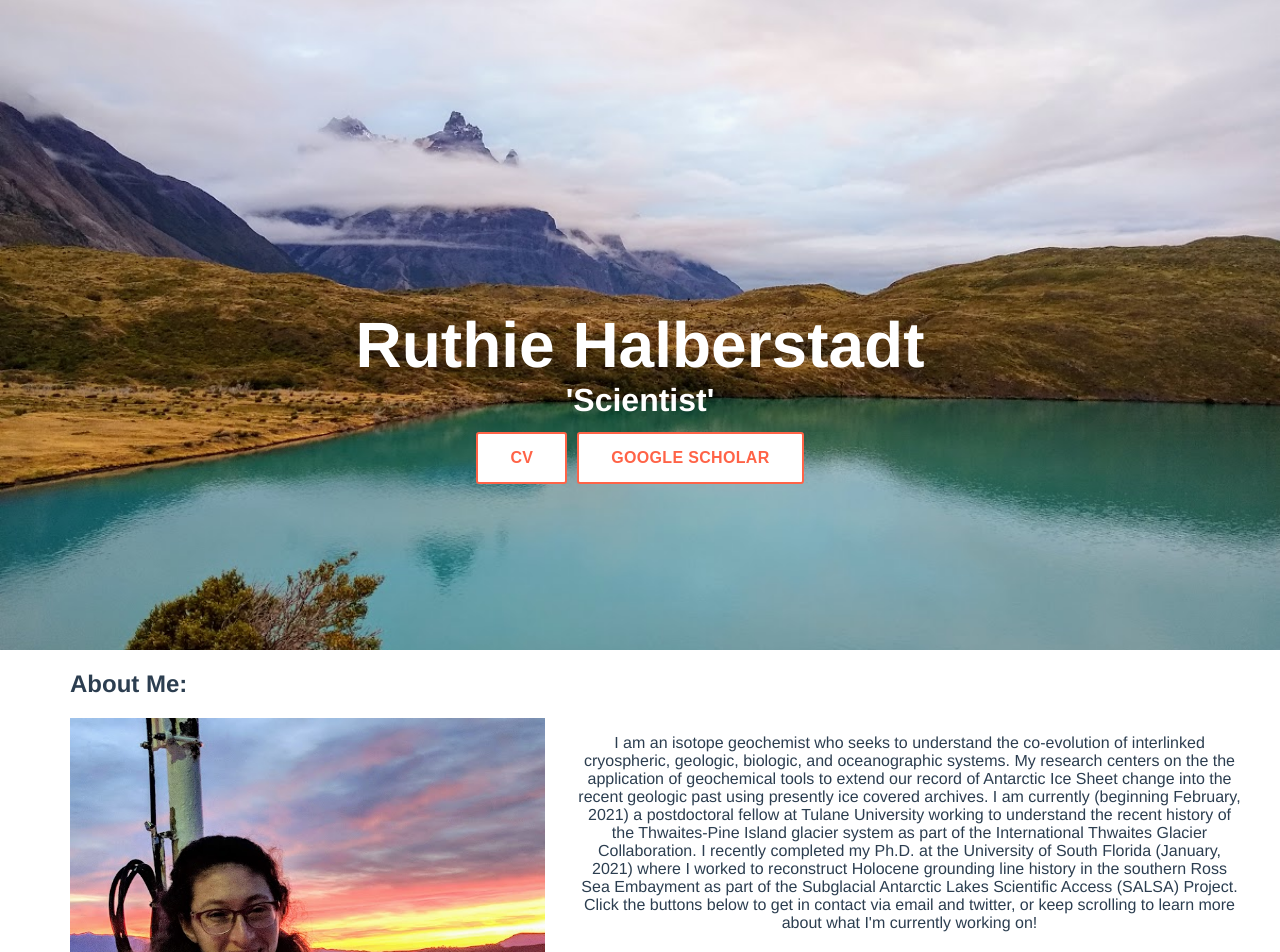
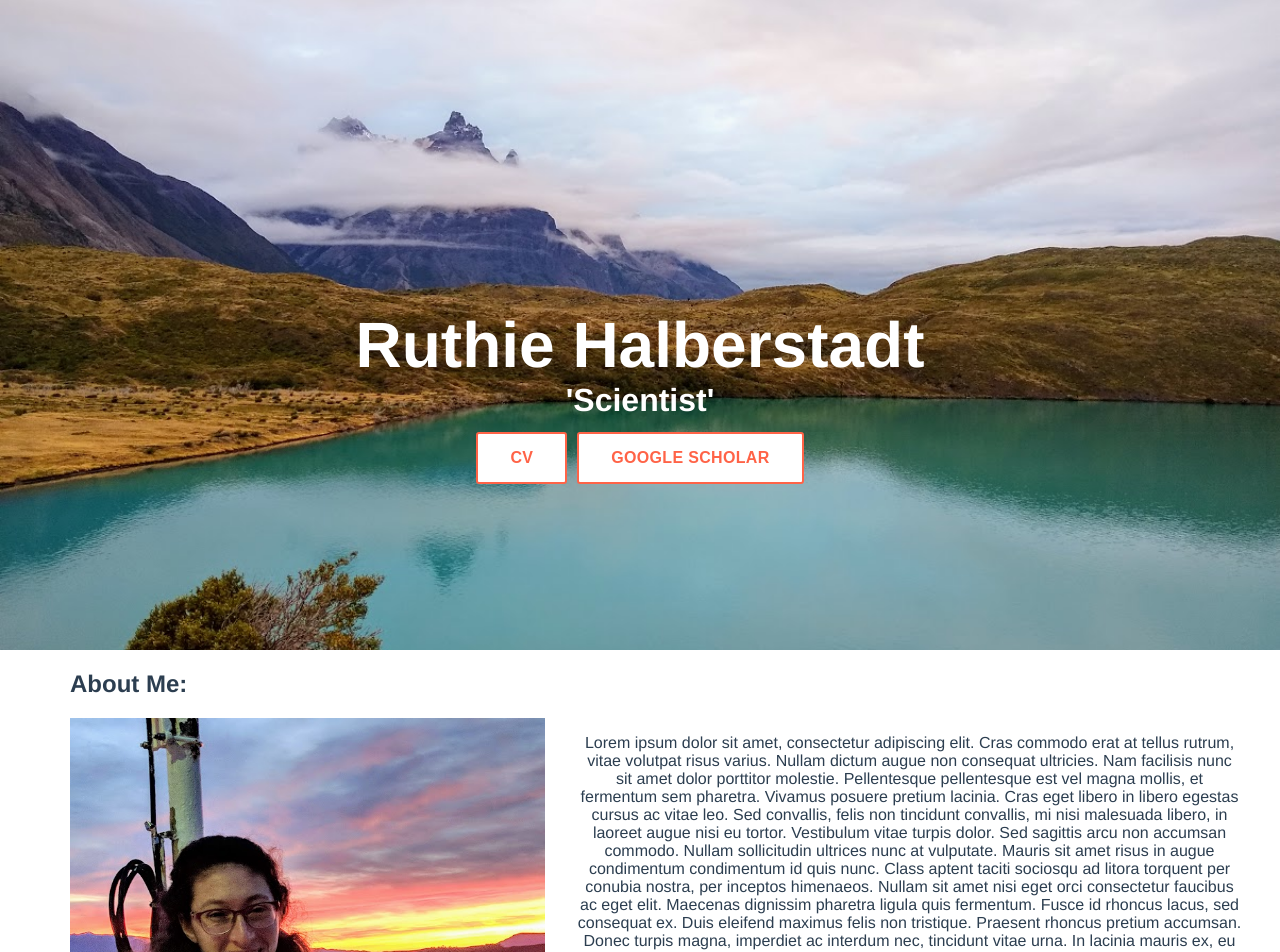
Before and after one commit to BigBroken/bigbroken.github.io, a Vue app: page / in a window 1280 px wide. Shown: the top 952 px of the page. Built offline with nearby package versions, Linux system fonts and the light colour scheme.

Commit message:
remove descriminating text

```diff
--- a/src/components/Bio.vue
+++ b/src/components/Bio.vue
@@ -7,11 +7,11 @@
                 <img src='../assets/bioCover.jpg'>
             </div>
             <div class="flex-60">
-                <p>I am an isotope geochemist who seeks to understand the co-evolution of interlinked cryospheric, geologic, biologic, and oceanographic systems. My research centers on the the application of geochemical tools to extend our record of Antarctic Ice Sheet change into the recent geologic past using presently ice covered archives.
+                <p>Lorem ipsum dolor sit amet, consectetur adipiscing elit. Cras commodo erat at tellus rutrum, vitae volutpat risus varius. Nullam dictum augue non consequat ultricies. Nam facilisis nunc sit amet dolor porttitor molestie. Pellentesque pellentesque est vel magna mollis, et fermentum sem pharetra. Vivamus posuere pretium lacinia. Cras eget libero in libero egestas cursus ac vitae leo. Sed convallis, felis non tincidunt convallis, mi nisi malesuada libero, in laoreet augue nisi eu tortor. Vestibulum vitae turpis dolor. Sed sagittis arcu non accumsan commodo. Nullam sollicitudin ultrices nunc at vulputate. Mauris sit amet risus in augue condimentum condimentum id quis nunc. Class aptent taciti sociosqu ad litora torquent per conubia nostra, per inceptos himenaeos. Nullam sit amet nisi eget orci consectetur faucibus ac eget elit. Maecenas dignissim pharetra ligula quis fermentum. Fusce id rhoncus lacus, sed consequat ex.
 
-                I am currently (beginning February, 2021) a postdoctoral fellow at Tulane University working to understand the recent history of the Thwaites-Pine Island glacier system as part of the International Thwaites Glacier Collaboration. I recently completed my Ph.D. at the University of South Florida (January, 2021) where I worked to reconstruct Holocene grounding line history in the southern Ross Sea Embayment as part of the Subglacial Antarctic Lakes Scientific Access (SALSA) Project.
+Duis eleifend maximus felis non tristique. Praesent rhoncus pretium accumsan. Donec turpis magna, imperdiet ac interdum nec, tincidunt vitae urna. In lacinia mauris ex, eu faucibus lectus aliquet ac. Morbi ut felis lorem. Sed id libero nisi. Donec volutpat velit in felis vestibulum, nec tincidunt augue tincidunt. Mauris pretium, justo tincidunt ultrices pellentesque, est tellus posuere mi, id vestibulum elit dui at ligula. Cras vitae erat at purus imperdiet porta at et ligula. Integer at felis tortor. Integer eget gravida augue. Phasellus dapibus lorem eros, et condimentum sapien commodo et. Donec at metus id dolor dignissim rhoncus. Duis et tellus libero. Phasellus mattis luctus consequat.
 
-                Click the buttons below to get in contact via email and twitter, or keep scrolling to learn more about what I'm currently working on!
+Nullam tempor ante ac sodales pulvinar. Nam vel urna mattis, dictum lectus non, lobortis eros. Interdum et malesuada fames ac ante ipsum primis in faucibus. Suspendisse vulputate vulputate quam ut semper. Etiam non libero purus. Etiam porta ipsum aliquet auctor consectetur. Aliquam sapien augue, commodo vitae tellus eu, cursus semper tellus.
                 </p>
             </div>
             </div>
```
